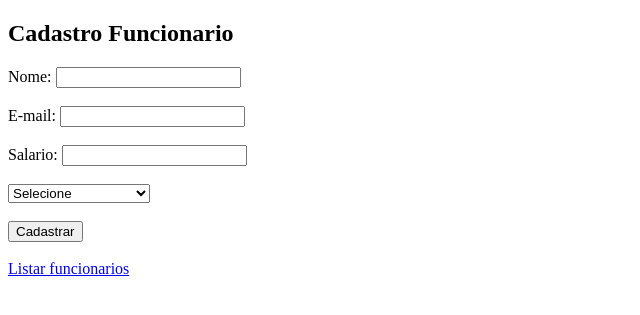
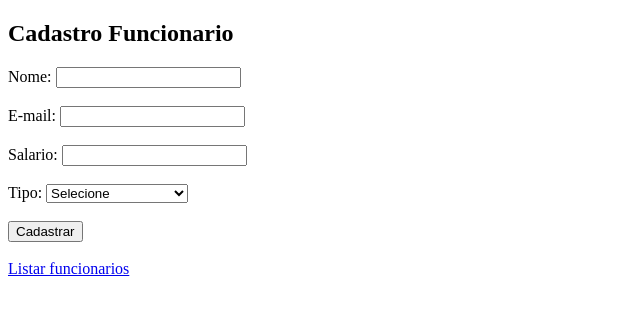
Before and after one commit to leopdasilva/Prova-Pratica, a PHP site: page / in a window 1280 px wide. Shown: the top 315 px of the page, without its empty margins (0-640 px from the left). Run offline with PHP 8.4, Linux system fonts and the light colour scheme.

Commit message:
index.php

```diff
--- a/public/index.php
+++ b/public/index.php
@@ -21,6 +21,7 @@
         <input type="salario" name="salario" id="salario" step="0.01" required>
         <br><br>
 
+        <label for="tipo">Tipo: </label>
         <select name="tipo" id="tipo">
             <option value="">Selecione</option>
             <option value="FuncionarioComum">Funcionario Comum</option>
```
